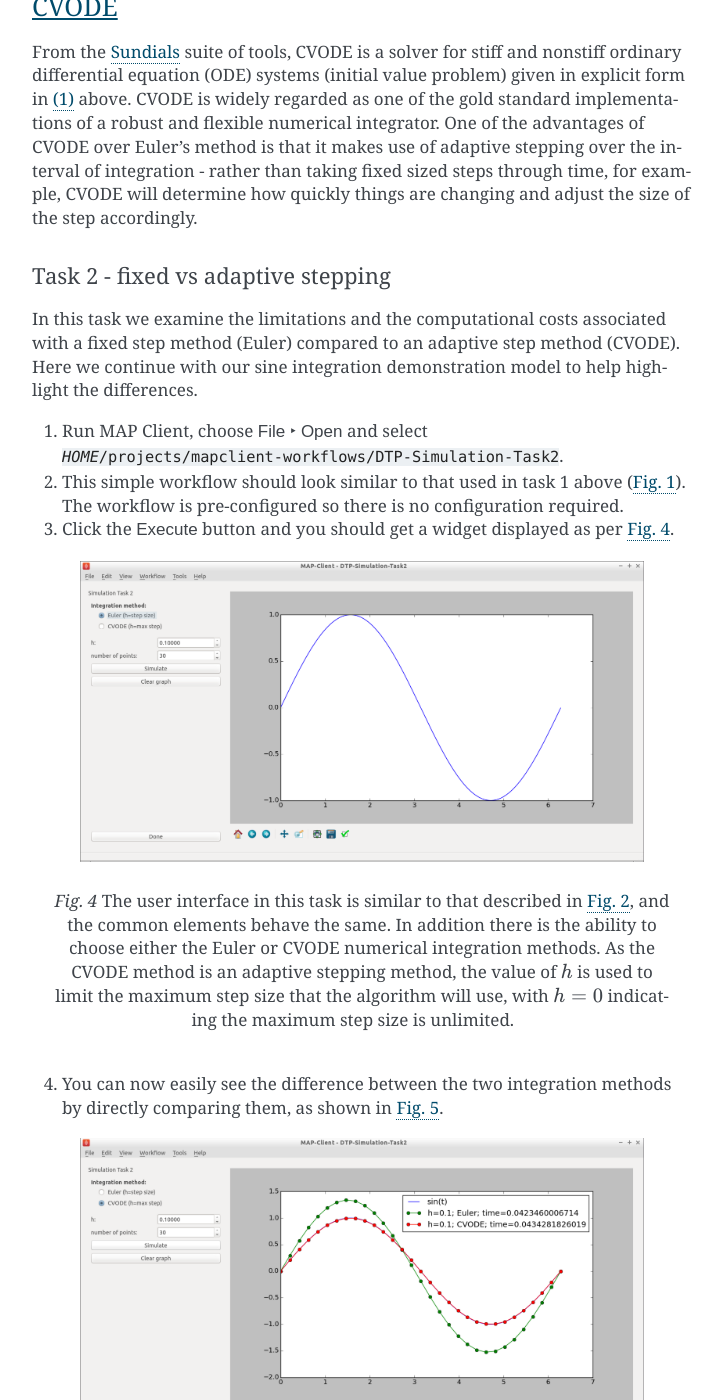
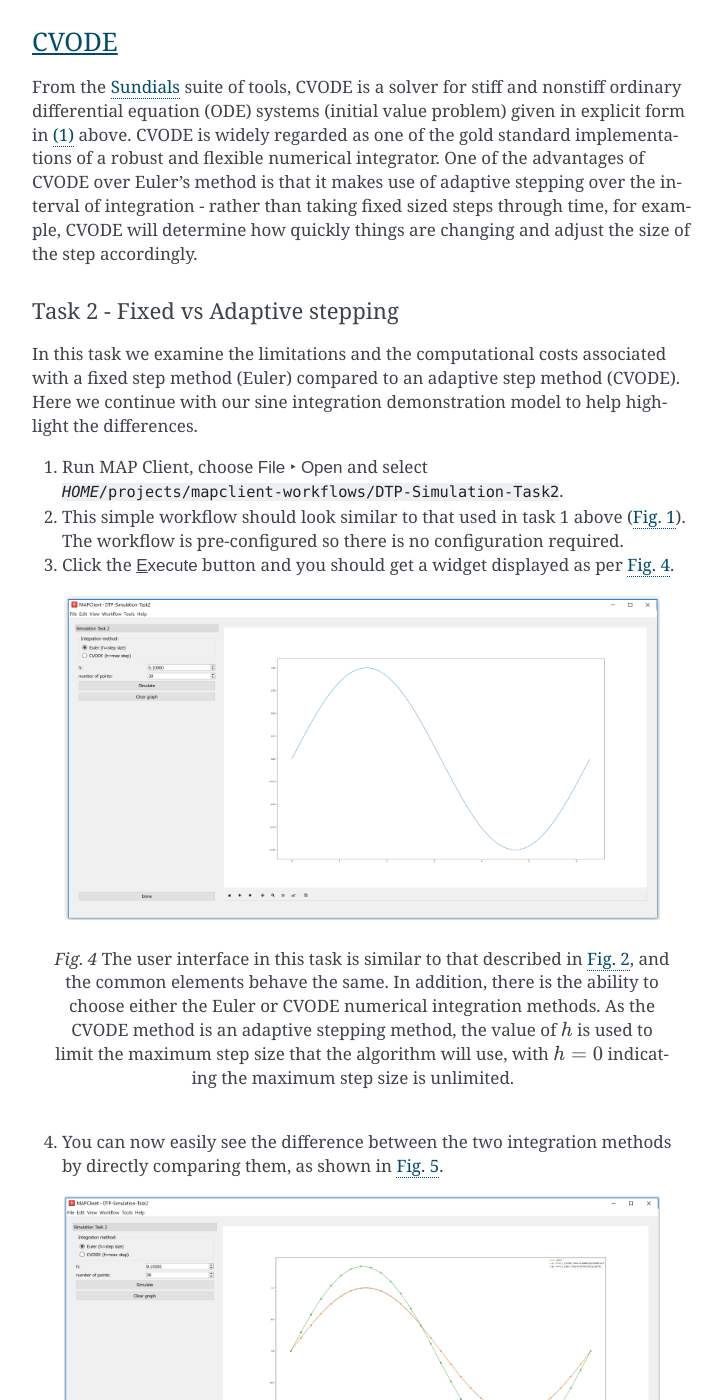
Before and after one commit to ABI-Tutorials/DTP-Simulation, a Sphinx documentation site: the page built from source/odeintegration.rst, in a window 1280 px wide and 1400 px high, scrolled down 3655 px. Shown: the whole window, without its empty margins (388-1110 px from the left). Built offline with Sphinx 7.4.7, drawn with Linux system fonts in a browser that asks for light colours; some of the changed text lies outside the part shown.

Commit message:
Added guilabel where applicable & also added new screenshots

```diff
--- a/source/odeintegration.rst
+++ b/source/odeintegration.rst
@@ -36,7 +36,7 @@
 
 .. _dtp_cp_sim_ode_task1:
 
-Task 1 - the effect of step size
+Task 1 - The effect of step size
 ++++++++++++++++++++++++++++++++
 
 As you'd imagine, the size of :math:`h` in the Euler method is crucial to the successful application of the method. For the successful (although perhaps inaccurate) integration of a typical physiological model (see the `Physiome Repository <https://models.physiomeproject.org>`_ for a collection of examples), :math:`h` can be so small that the computational cost of performing the simulation is very high. In some cases, mathematical models may be unsuitable for integration by Euler method, regardless of how small the step size is reduced to.
@@ -61,22 +61,22 @@
 .. figure:: _static/euler1.png
    :align: center
    :figwidth: 95%
-   :width: 90%
+   :width: 95%
    :alt: Task 1 workbench.
 
    The first Euler example as loaded.
 
-3. Click the :guilabel:`Execute` button and you should get a widget displayed as per :numref:`fig_dtp_cp_sim_euler2`.
+3. Click the :guilabel:`&Execute` button and you should get a widget displayed as per :numref:`fig_dtp_cp_sim_euler2`.
 
 .. _fig_dtp_cp_sim_euler2:
 
 .. figure:: _static/euler2.png
    :align: center
    :figwidth: 95%
-   :width: 90%
+   :width: 95%
    :alt: Task 1 GUI.
 
-   The cool Euler integrator interface. In this simple interface, you will see the standard sine function, :math:`sin(t)`, plotted in the right hand panel. The toolbar under the plot is self-explanatory, but provides access to some nifty features. At the top of the left hand panel you will see the control to set the Euler step size for this model, :math:`h` and also the number of points to be obtained. The :guilabel:`Simulate` button will execute the Euler integration of the model :eq:`dtp_cp_sim_sine_model` and plot the result on the plot to the right. This can be repeated with various values of :math:`h`. The :guilabel:`Clear graph` button will, surprisingly, clear the current simulation results from the plot panel. The :guilabel:`Done` button will drop you back to the work-flow diagram, where you can get back to the plot by executing the work-flow once more.
+   The cool Euler integrator interface. In this simple interface, you will see the standard sine function, :math:`sin(t)`, plotted in the right hand panel. The toolbar under the plot is self-explanatory, but provides access to some nifty features. At the top of the left hand panel you will see the control to set the Euler step size for this model, :math:`h` and also the number of points to be obtained. The :guilabel:`&Simulate` button will execute the Euler integration of the model :eq:`dtp_cp_sim_sine_model` and plot the result on the plot to the right. This can be repeated with various values of :math:`h`. The :guilabel:`&Clear graph` button will, surprisingly, clear the current simulation results from the plot panel. The :guilabel:`&Done` button will drop you back to the work-flow diagram, where you can get back to the plot by executing the work-flow once more.
 
 4. As described in :numref:`fig_dtp_cp_sim_euler2`, multiple simulations can be performed with varying values for the step size, :math:`h`. Shown in :numref:`fig_dtp_cp_sim_euler3` you can see that as :math:`h` reduces in size, the approximation of the model :eq:`dtp_cp_sim_sine_model` by integration using the Euler method gets more accurate.
 
@@ -105,24 +105,24 @@
 
 .. _dtp_cp_sim_ode_task2:
 
-Task 2 - fixed vs adaptive stepping
+Task 2 - Fixed vs Adaptive stepping
 +++++++++++++++++++++++++++++++++++
 
 In this task we examine the limitations and the computational costs associated with a fixed step method (Euler) compared to an adaptive step method (CVODE). Here we continue with our sine integration demonstration model to help highlight the differences.
 
 1. Run MAP Client, choose :menuselection:`File --> Open` and select :file:`{HOME}/projects/mapclient-workflows/DTP-Simulation-Task2`.
 2. This simple workflow should look similar to that used in task 1 above (:numref:`fig_dtp_cp_sim_euler1`). The workflow is pre-configured so there is no configuration required.
-3. Click the :guilabel:`Execute` button and you should get a widget displayed as per :numref:`fig_dtp_cp_sim_task2_1`.
+3. Click the :guilabel:`&Execute` button and you should get a widget displayed as per :numref:`fig_dtp_cp_sim_task2_1`.
 
 .. _fig_dtp_cp_sim_task2_1:
 
 .. figure:: _static/task2_1.png
    :align: center
    :figwidth: 95%
-   :width: 90%
+   :width: 95%
    :alt: Task 2 GUI.
 
-   The user interface in this task is similar to that described in :numref:`fig_dtp_cp_sim_euler2`, and the common elements behave the same. In addition there is the ability to choose either the Euler or CVODE numerical integration methods. As the CVODE method is an adaptive stepping method, the value of :math:`h` is used to limit the maximum step size that the algorithm will use, with :math:`h=0` indicating the maximum step size is unlimited.
+   The user interface in this task is similar to that described in :numref:`fig_dtp_cp_sim_euler2`, and the common elements behave the same. In addition, there is the ability to choose either the Euler or CVODE numerical integration methods. As the CVODE method is an adaptive stepping method, the value of :math:`h` is used to limit the maximum step size that the algorithm will use, with :math:`h=0` indicating the maximum step size is unlimited.
 
 4. You can now easily see the difference between the two integration methods by directly comparing them, as shown in :numref:`fig_dtp_cp_sim_task2_2`.
 
@@ -131,7 +131,7 @@
 .. figure:: _static/task2_2-new.png
    :align: center
    :figwidth: 95%
-   :width: 90%
+   :width: 95%
    :alt: Task 2 sample results.
 
    Simulation results showing the comparison between the Euler and CVODE integrators.
@@ -146,7 +146,7 @@
 
 .. _dtp_cp_sim_ode_task3:
 
-Task 3 - error control
+Task 3 - Error control
 ++++++++++++++++++++++
 
 In addition to providing adaptive stepping, CVODE is also a very configurable solver. Beyond the maximum step size explored above, a further control parameter of that is often of interest are the tolerances used to control the accumulation of error in the numerical approximation of the mathematical model. This tolerance specifies how accurate we require the solution of the integration to be, and the value used can be very specific to the mathematical model being simulated. In task 2 above, we used a tolerance of 1.0e-7. Depending on the behaviour of your mathematical model, you may need to tighten (reduce) or loosen (increase) the tolerance values, depending on the specific application the model is being used for. Here we explore the effect of the tolerance value on the ICC model introduced above.
@@ -155,14 +155,14 @@
 
 1. Run MAP Client, choose :menuselection:`File --> Open` and select :file:`{HOME}/projects/mapclient-workflows/DTP-Simulation-Task3`.
 2. This simple workflow should look similar to that used in task 1 above (:numref:`fig_dtp_cp_sim_euler1`). The workflow is pre-configured so there is no configuration required.
-3. Click the :guilabel:`Execute` button and you should get a widget displayed as per :numref:`fig_dtp_cp_sim_task3_1`.
+3. Click the :guilabel:`&Execute` button and you should get a widget displayed as per :numref:`fig_dtp_cp_sim_task3_1`.
 
 .. _fig_dtp_cp_sim_task3_1:
 
 .. figure:: _static/task3_1.png
    :align: center
    :figwidth: 95%
-   :width: 90%
+   :width: 95%
    :alt: Task 3 GUI.
 
    The user interface in this task is similar to that described in :numref:`fig_dtp_cp_sim_euler2`, and the common elements behave the same. We now are only using the CVODE integration method so :math:`h` is the maximum step size with :math:`h=0` indicating an unlimited step size. The tolerance value for the simulation can also be edited in this interface.
@@ -174,7 +174,7 @@
 .. figure:: _static/task3_2.png
    :align: center
    :figwidth: 95%
-   :width: 90%
+   :width: 95%
    :alt: Task 1 results.
 
    Simulation results for a selection of simulations of the ICC model using various configurations of the CVODE integratior.
```
Also changed, not shown: other parts of source/odeintegration.rst (+1 -1 lines), source/OpenCOR.rst (+6 -6 lines), source/multiscale.rst (+5 -5 lines), source/_static/euler1.png, source/_static/euler2.png, source/_static/task2_1.png, source/_static/task2_2-new.png, source/_static/task3_1.png, source/_static/task3_2.png, source/_static/task4_1.png, source/_static/task4_2.png.
